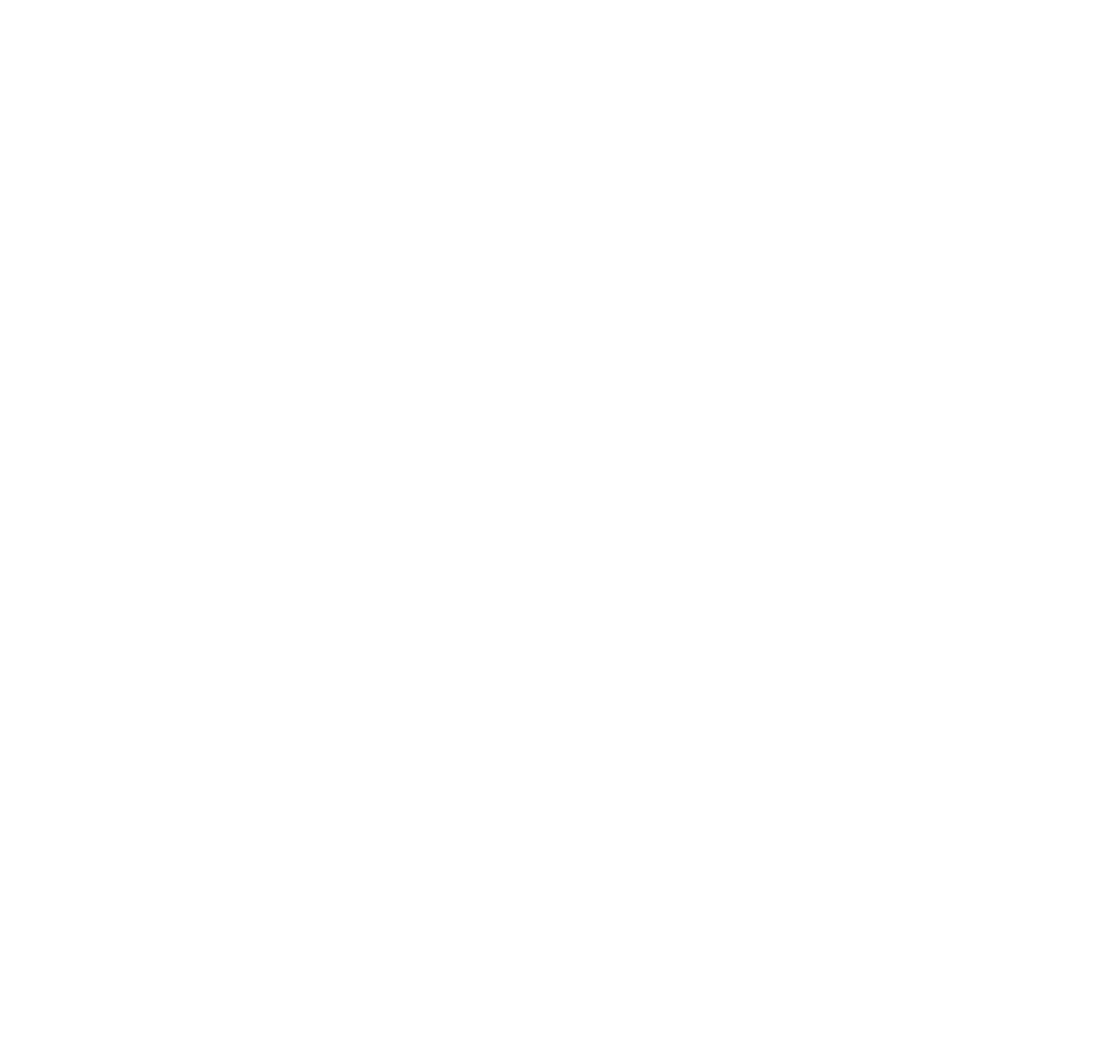
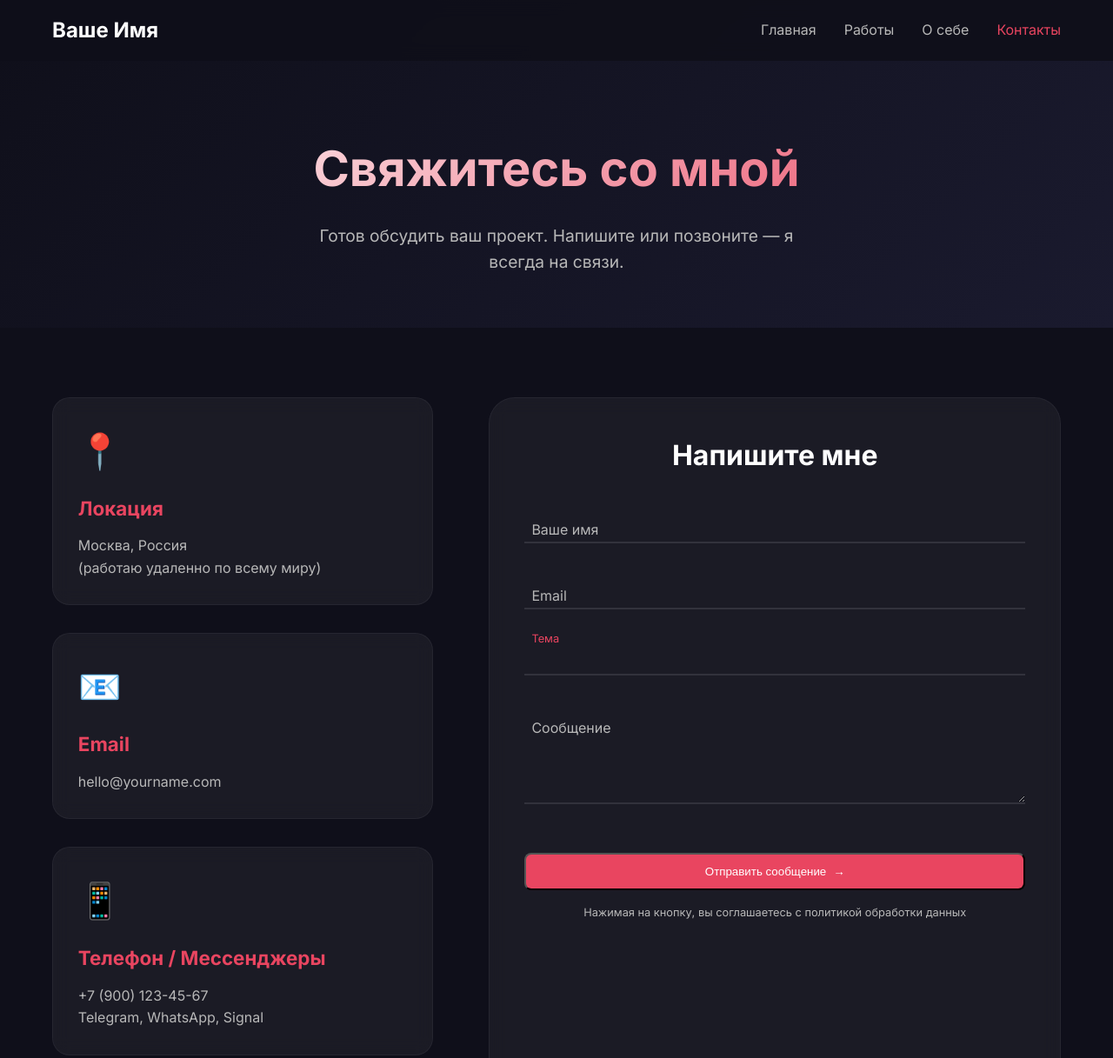
Before and after one commit to Coltimbr/site, a plain HTML site: page contacts.html in a window 1280 px wide. Shown: the top 1217 px of the page at 87% size. Before the commit the page ends 800 px from the top, so only its background shows below. Drawn offline with Linux system fonts and the light colour scheme.

Commit message:
update contacts

```diff
--- a/contacts.html
+++ b/contacts.html
@@ -0,0 +1,149 @@
+<!DOCTYPE html>
+<html lang="ru">
+<head>
+    <meta charset="UTF-8">
+    <meta name="viewport" content="width=device-width, initial-scale=1.0">
+    <title>Контакты | Ваше портфолио</title>
+    <link rel="stylesheet" href="css/style.css">
+    <link href="https://fonts.googleapis.com/css2?family=Inter:wght@300;400;500;600;700&display=swap" rel="stylesheet">
+</head>
+<body>
+    <!-- Навигация -->
+    <nav class="navbar">
+        <div class="container">
+            <div class="nav-brand">
+                <a href="index.html">Ваше Имя</a>
+            </div>
+            <ul class="nav-menu">
+                <li><a href="index.html">Главная</a></li>
+                <li><a href="portfolio.html">Работы</a></li>
+                <li><a href="about.html">О себе</a></li>
+                <li><a href="contacts.html" class="active">Контакты</a></li>
+            </ul>
+            <div class="hamburger">
+                <span></span>
+                <span></span>
+                <span></span>
+            </div>
+        </div>
+    </nav>
+
+    <!-- Заголовок страницы -->
+    <section class="page-header">
+        <div class="container">
+            <h1 class="page-title animate-text">Свяжитесь со мной</h1>
+            <p class="page-subtitle animate-text-delay">Готов обсудить ваш проект. Напишите или позвоните — я всегда на связи.</p>
+        </div>
+    </section>
+
+    <!-- Контент контактов -->
+    <section class="contacts-section">
+        <div class="container">
+            <div class="contacts-grid">
+                <!-- Левая колонка: контактная информация -->
+                <div class="contacts-info">
+                    <div class="info-card">
+                        <div class="info-icon">📍</div>
+                        <h3>Локация</h3>
+                        <p>Москва, Россия<br> (работаю удаленно по всему миру)</p>
+                    </div>
+                    <div class="info-card">
+                        <div class="info-icon">📧</div>
+                        <h3>Email</h3>
+                        <p><a href="mailto:hello@yourname.com">hello@yourname.com</a></p>
+                    </div>
+                    <div class="info-card">
+                        <div class="info-icon">📱</div>
+                        <h3>Телефон / Мессенджеры</h3>
+                        <p><a href="tel:+79001234567">+7 (900) 123-45-67</a><br>Telegram, WhatsApp, Signal</p>
+                    </div>
+                    <div class="info-card">
+                        <div class="info-icon">💬</div>
+                        <h3>Социальные сети</h3>
+                        <div class="contacts-social">
+                            <a href="#" target="_blank" class="contact-social-link">Instagram</a>
+                            <a href="#" target="_blank" class="contact-social-link">Behance</a>
+                            <a href="#" target="_blank" class="contact-social-link">LinkedIn</a>
+                            <a href="#" target="_blank" class="contact-social-link">GitHub</a>
+                        </div>
+                    </div>
+                </div>
+
+                <!-- Правая колонка: форма обратной связи -->
+                <div class="contact-form-wrapper">
+                    <form id="contactForm" class="contact-form">
+                        <h2>Напишите мне</h2>
+                        <div class="form-group">
+                            <input type="text" id="name" name="name" required>
+                            <label for="name">Ваше имя</label>
+                        </div>
+                        <div class="form-group">
+                            <input type="email" id="email" name="email" required>
+                            <label for="email">Email</label>
+                        </div>
+                        <div class="form-group">
+                            <input type="text" id="subject" name="subject">
+                            <label for="subject">Тема</label>
+                        </div>
+                        <div class="form-group">
+                            <textarea id="message" name="message" rows="5" required></textarea>
+                            <label for="message">Сообщение</label>
+                        </div>
+                        <button type="submit" class="btn btn-primary submit-btn">
+                            Отправить сообщение
+                            <span class="btn-icon">→</span>
+                        </button>
+                        <p class="form-note">Нажимая на кнопку, вы соглашаетесь с политикой обработки данных</p>
+                    </form>
+                </div>
+            </div>
+        </div>
+    </section>
+
+    <!-- Карта (пример с Яндекс.Картами или плейсхолдер) -->
+    <section class="map-section">
+        <div class="container">
+            <h2 class="section-title">Где меня найти</h2>
+            <div class="map-wrapper">
+                <!-- Замените src на свою карту (Яндекс или Google) -->
+                <iframe src="https://yandex.ru/map-widget/v1/?um=constructor%3A1234567890&amp;source=constructor"
+                        width="100%"
+                        height="400"
+                        frameborder="0"
+                        allowfullscreen>
+                </iframe>
+                <!-- Плейсхолдер, если карта не нужна:
+                <div class="map-placeholder">
+                    <p>Здесь будет карта с моим местоположением</p>
+                    <span>🗺️</span>
+                </div>
+                -->
+            </div>
+        </div>
+    </section>
+
+    <!-- Подвал -->
+    <footer class="footer">
+        <div class="container">
+            <div class="footer-content">
+                <p>&copy; 2025 Ваше Имя. Все права защищены.</p>
+                <div class="social-links">
+                    <a href="#" target="_blank">Instagram</a>
+                    <a href="#" target="_blank">Behance</a>
+                    <a href="#" target="_blank">LinkedIn</a>
+                </div>
+            </div>
+        </div>
+    </footer>
+
+    <script src="js/main.js"></script>
+    <script>
+        // Простая отправка формы (без реального бэкенда, только демо)
+        document.getElementById('contactForm')?.addEventListener('submit', function(e) {
+            e.preventDefault();
+            alert('Спасибо за сообщение! Я свяжусь с вами в ближайшее время.');
+            this.reset();
+        });
+    </script>
+</body>
+</html>
--- a/css/style.css
+++ b/css/style.css
@@ -755,3 +755,231 @@
         background-position: -200% 0;
     }
 }
+/* ========== СТРАНИЦА КОНТАКТОВ ========== */
+.page-header {
+    padding: 150px 0 60px;
+    text-align: center;
+    background: linear-gradient(135deg, var(--bg-dark) 0%, var(--primary-dark) 100%);
+}
+
+.page-title {
+    font-size: 3.5rem;
+    margin-bottom: 1rem;
+    background: linear-gradient(135deg, var(--text-primary), var(--accent));
+    -webkit-background-clip: text;
+    background-clip: text;
+    color: transparent;
+}
+
+.page-subtitle {
+    font-size: 1.2rem;
+    color: var(--text-secondary);
+    max-width: 600px;
+    margin: 0 auto;
+}
+
+.contacts-section {
+    padding: 80px 0;
+}
+
+.contacts-grid {
+    display: grid;
+    grid-template-columns: 1fr 1.5fr;
+    gap: 4rem;
+}
+
+/* Контактные карточки */
+.contacts-info {
+    display: flex;
+    flex-direction: column;
+    gap: 2rem;
+}
+
+.info-card {
+    background: var(--bg-card);
+    border-radius: 20px;
+    padding: 1.8rem;
+    transition: all 0.3s ease;
+    backdrop-filter: blur(10px);
+    border: 1px solid rgba(255, 255, 255, 0.05);
+}
+
+    .info-card:hover {
+        transform: translateY(-5px);
+        border-color: rgba(233, 69, 96, 0.3);
+        box-shadow: 0 10px 30px rgba(0, 0, 0, 0.2);
+    }
+
+.info-icon {
+    font-size: 2.5rem;
+    margin-bottom: 1rem;
+}
+
+.info-card h3 {
+    font-size: 1.4rem;
+    margin-bottom: 0.8rem;
+    color: var(--accent);
+}
+
+.info-card p, .info-card a {
+    color: var(--text-secondary);
+    text-decoration: none;
+    line-height: 1.6;
+}
+
+    .info-card a:hover {
+        color: var(--accent);
+    }
+
+.contacts-social {
+    display: flex;
+    flex-wrap: wrap;
+    gap: 1rem;
+    margin-top: 0.5rem;
+}
+
+.contact-social-link {
+    background: rgba(255, 255, 255, 0.05);
+    padding: 0.4rem 1rem;
+    border-radius: 30px;
+    font-size: 0.9rem;
+    transition: all 0.3s ease;
+}
+
+    .contact-social-link:hover {
+        background: var(--accent);
+        color: white !important;
+    }
+
+/* Форма */
+.contact-form-wrapper {
+    background: var(--bg-card);
+    border-radius: 30px;
+    padding: 2.5rem;
+    backdrop-filter: blur(10px);
+    border: 1px solid rgba(255, 255, 255, 0.05);
+}
+
+.contact-form h2 {
+    font-size: 2rem;
+    margin-bottom: 2rem;
+    text-align: center;
+}
+
+.form-group {
+    position: relative;
+    margin-bottom: 2rem;
+}
+
+    .form-group input,
+    .form-group textarea {
+        width: 100%;
+        padding: 1rem 0.5rem 0.5rem;
+        background: transparent;
+        border: none;
+        border-bottom: 2px solid rgba(255, 255, 255, 0.1);
+        color: var(--text-primary);
+        font-size: 1rem;
+        transition: all 0.3s ease;
+        outline: none;
+    }
+
+    .form-group textarea {
+        resize: vertical;
+        min-height: 80px;
+    }
+
+    .form-group label {
+        position: absolute;
+        left: 0.5rem;
+        top: 1rem;
+        color: var(--text-secondary);
+        font-size: 1rem;
+        transition: all 0.3s ease;
+        pointer-events: none;
+    }
+
+    .form-group input:focus ~ label,
+    .form-group input:valid ~ label,
+    .form-group textarea:focus ~ label,
+    .form-group textarea:valid ~ label {
+        top: -0.5rem;
+        font-size: 0.8rem;
+        color: var(--accent);
+    }
+
+    .form-group input:focus,
+    .form-group textarea:focus {
+        border-bottom-color: var(--accent);
+    }
+
+.submit-btn {
+    width: 100%;
+    justify-content: center;
+    margin-top: 1rem;
+}
+
+.form-note {
+    text-align: center;
+    font-size: 0.8rem;
+    color: var(--text-secondary);
+    margin-top: 1rem;
+}
+
+/* Карта */
+.map-section {
+    padding: 40px 0 80px;
+}
+
+.map-wrapper {
+    border-radius: 20px;
+    overflow: hidden;
+    box-shadow: 0 20px 40px rgba(0, 0, 0, 0.3);
+    border: 1px solid rgba(255, 255, 255, 0.1);
+}
+
+.map-placeholder {
+    background: var(--primary-dark);
+    height: 400px;
+    display: flex;
+    flex-direction: column;
+    align-items: center;
+    justify-content: center;
+    gap: 1rem;
+    color: var(--text-secondary);
+}
+
+    .map-placeholder span {
+        font-size: 4rem;
+        opacity: 0.5;
+    }
+
+/* Адаптивность для контактов */
+@media (max-width: 968px) {
+    .contacts-grid {
+        grid-template-columns: 1fr;
+        gap: 3rem;
+    }
+
+    .page-title {
+        font-size: 2.5rem;
+    }
+
+    .contact-form-wrapper {
+        padding: 1.8rem;
+    }
+}
+
+@media (max-width: 768px) {
+    .page-header {
+        padding: 120px 0 40px;
+    }
+
+    .page-title {
+        font-size: 2rem;
+    }
+
+    .contacts-section {
+        padding: 50px 0;
+    }
+}
```
